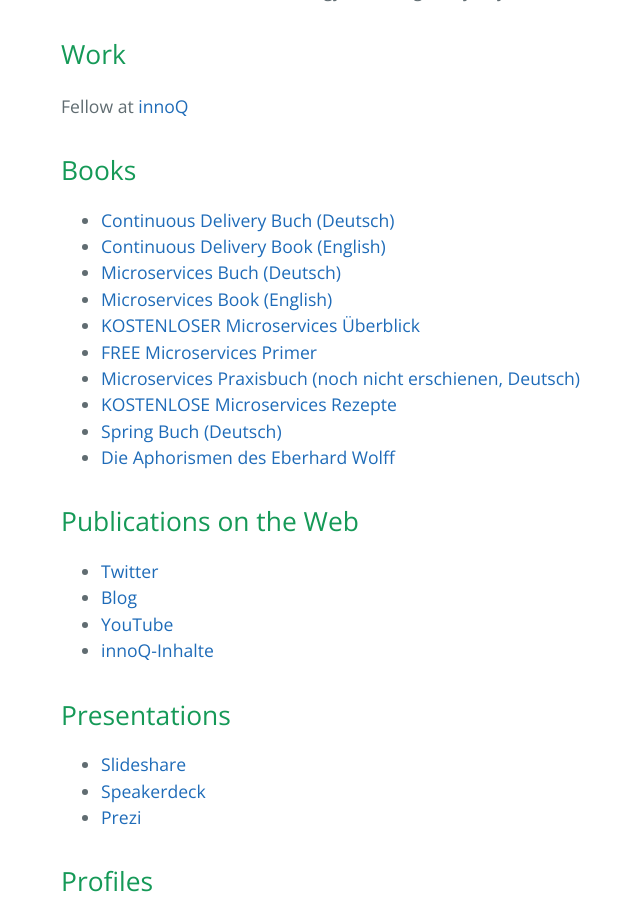
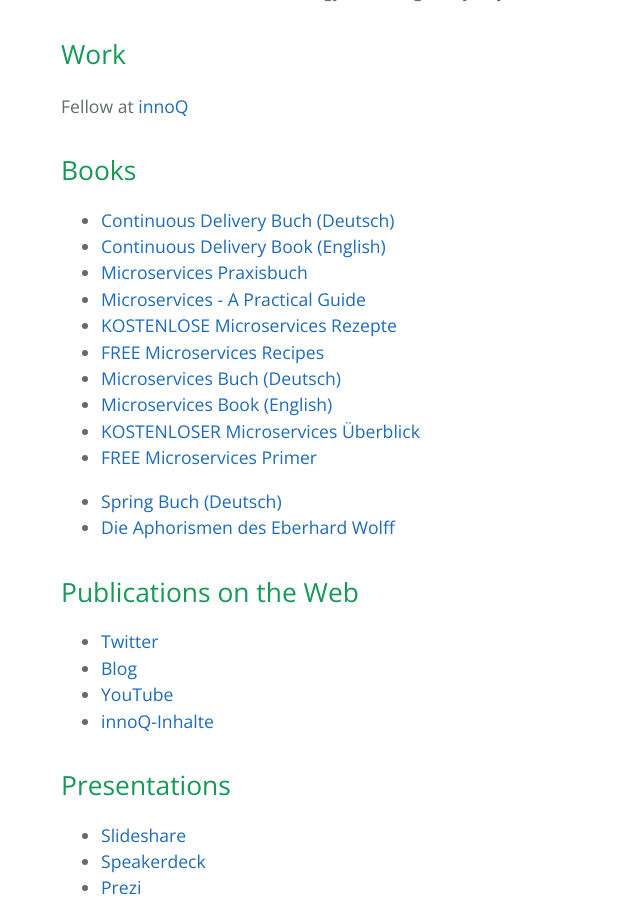
Before and after one commit to ewolff/ewolff.com, a Jekyll site: the page built from index.md, in a window 1280 px wide and 900 px high, scrolled down 442 px. Shown: the whole window, without its empty margins (163-803 px from the left). Built offline with Jekyll 4.4.1, drawn with Linux system fonts in a browser that asks for light colours; our own code applies the rules of GitHub Pages for plain Markdown files.

Commit message:
Add new books

```diff
--- a/index.md
+++ b/index.md
@@ -14,12 +14,15 @@
 
 * [Continuous Delivery Buch (Deutsch)](http://continuous-delivery-buch.de)
 * [Continuous Delivery Book (English)](http://continuous-delivery-book.com)
+* [Microservices Praxisbuch](http://microservices-praxisbuch.de)
+* [Microservices - A Practical Guide](http://practical-microservices.com/)
+* [KOSTENLOSE Microservices Rezepte](http://microservices-praxisbuch.de/rezepte.html)
+* [FREE Microservices Recipes](http://practical-microservices.com/recipes.html)
 * [Microservices Buch (Deutsch)](http://microservices-buch.de)
 * [Microservices Book (English)](http://microservices-book.com)
 * [KOSTENLOSER Microservices Überblick](http://microservices-buch.de/ueberblick.html)
 * [FREE Microservices Primer](http://microservices-book.com/primer.html)
-* [Microservices Praxisbuch (noch nicht erschienen, Deutsch)](http://microservices-praxisbuch.de)
-* [KOSTENLOSE Microservices Rezepte](http://microservices-praxisbuch.de/rezepte.html)
+
 * [Spring Buch (Deutsch)](http://spring-buch.de)
 * [Die Aphorismen des Eberhard Wolff](https://entwickler.de/press/buecher/die-aphorismen-des-eberhard-wolff-579813305.html)
 
```
